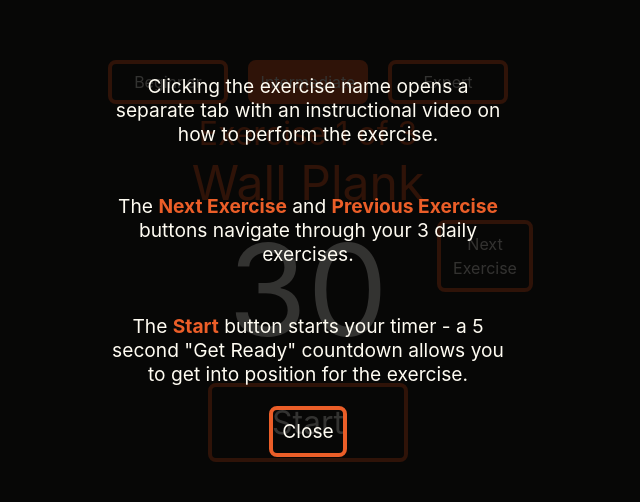
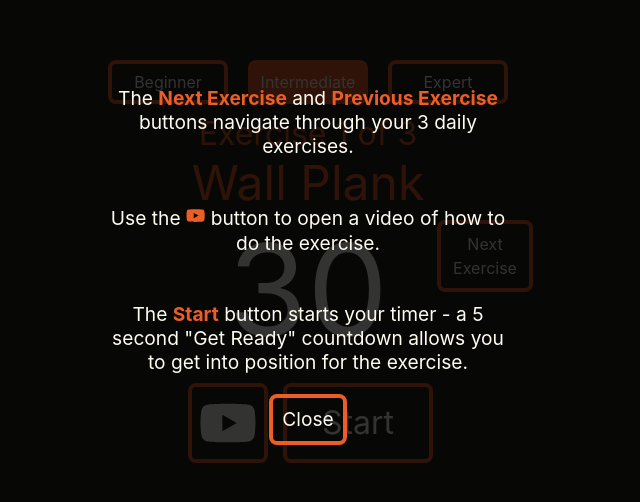
Before and after one commit to corygold-dev/2min.fit, a React (Create React App) app: page / in a window 1280 px wide. Shown: the part 144-646 px from the top of the page, without its empty margins (332-972 px from the left). Built offline with nearby package versions, Linux system fonts and the light colour scheme.

Commit message:
Move how-to video into a separate button

```diff
--- a/package.json
+++ b/package.json
@@ -8,6 +8,7 @@
     "@testing-library/user-event": "^13.5.0",
     "react": "^18.2.0",
     "react-dom": "^18.2.0",
+    "react-icons": "^4.8.0",
     "react-scripts": "5.0.1",
     "web-vitals": "^2.1.4"
   },
--- a/src/components/Counter/Counter.css
+++ b/src/components/Counter/Counter.css
@@ -1,9 +1,26 @@
+#video-start-buttons {
+  display: flex;
+}
+
+#video-start-buttons * {
+  font-size: 2em;
+  height: 80px;
+  margin: 0 5px;
+}
+
 #counter {
   font-size: 8em;
   margin-bottom: 1rem;
 }
 
 #timer-button {
-  font-size: 2em;
-  width: 200px;
+  width: 150px;
 }
+
+#video-button {
+  width: 80px;
+  display: flex;
+  align-items: center;
+  justify-content: center;
+  padding: 2px;
+}
--- a/src/components/Counter/Counter.jsx
+++ b/src/components/Counter/Counter.jsx
@@ -3,10 +3,15 @@ import "./Counter.css";
 import ding from "../../assets/ding.mp3";
 import { CounterContext } from "../../providers/CounterProvider";
 import { ExerciseContext } from "../../providers/ExerciseProvider";
+import { FaYoutube } from "react-icons/fa";
+import { ProgramContext } from "../../providers/ProgramProvider";
 
 export default function Counter() {
   const { timerStarted, setTimerStarted } = useContext(CounterContext);
   const { setExerciseNum, exerciseNum } = useContext(ExerciseContext);
+  const { exerciseBlock } = useContext(ProgramContext);
+
+  const exerciseLink = exerciseBlock[exerciseNum]["link"];
 
   const [counter, setCounter] = useState(30);
   const [buttonContent, setButtonContent] = useState("Start");
@@ -63,9 +68,16 @@ export default function Counter() {
   return (
     <div>
       <div id="counter">{counter}</div>
-      <button id="timer-button" onClick={handleButtonClick}>
-        {buttonContent}
-      </button>
+      <div id="video-start-buttons">
+        <a href={exerciseLink} target="_blank" rel="noreferrer">
+          <button id="video-button">
+            <FaYoutube />
+          </button>
+        </a>
+        <button id="timer-button" onClick={handleButtonClick}>
+          {buttonContent}
+        </button>
+      </div>
     </div>
   );
 }
--- a/src/components/ExerciseDisplay/ExerciseDisplay.css
+++ b/src/components/ExerciseDisplay/ExerciseDisplay.css
@@ -3,16 +3,6 @@
   color: #eb5e28;
 }
 
-#exercise-display a {
+#exercise-name {
   font-size: 3rem;
 }
-
-#exercise-display a:hover {
-  color: #ccc5b9;
-  transition: 200ms;
-}
-
-#exercise-display a {
-  text-decoration: none;
-  color: inherit;
-}
--- a/src/components/ExerciseDisplay/ExerciseDisplay.jsx
+++ b/src/components/ExerciseDisplay/ExerciseDisplay.jsx
@@ -7,14 +7,13 @@ export default function ExerciseDisplay() {
   const { exerciseBlock } = useContext(ProgramContext);
 
   const exerciseName = exerciseBlock[exerciseNum]["exerciseName"];
-  const exerciseLink = exerciseBlock[exerciseNum]["link"];
 
   return (
     <div id="exercise-display">
       <div>Exercise {exerciseNum} of 3</div>
-      <a href={exerciseLink} target="_blank" rel="noreferrer">
+      <div id="exercise-name">
         {exerciseName}
-      </a>
+      </div>
     </div>
   );
 }
--- a/src/components/Instructions/Instructions.jsx
+++ b/src/components/Instructions/Instructions.jsx
@@ -1,5 +1,6 @@
 import React, { useState } from "react";
 import "./Instructions.css";
+import { FaYoutube } from "react-icons/fa";
 
 export default function Instructions() {
   const [instructionsShown, setInstructionsShown] = useState(true);
@@ -8,20 +9,24 @@ export default function Instructions() {
     <div id={instructionsShown ? "instructions" : "hiddenInstructions"}>
       <div>
         <p>
-          Clicking the exercise name opens a separate tab with an instructional
-          video on how to perform the exercise.
+          The <strong>Next Exercise</strong> and{" "}
+          <strong>Previous Exercise</strong> buttons navigate through your 3
+          daily exercises.
         </p>
       </div>
       <div>
         <p>
-          The <strong>Next Exercise</strong> and <strong>Previous Exercise</strong> buttons navigate through
-          your 3 daily exercises.
+          Use the{" "}
+          <strong>
+            <FaYoutube />
+          </strong>{" "}
+          button to open a video of how to do the exercise.
         </p>
       </div>
       <div>
         <p>
-          The <strong>Start</strong> button starts your timer - a 5 second "Get Ready"
-          countdown allows you to get into position for the exercise.
+          The <strong>Start</strong> button starts your timer - a 5 second "Get
+          Ready" countdown allows you to get into position for the exercise.
         </p>
         <button onClick={() => setInstructionsShown(false)}>Close</button>
       </div>
--- a/src/index.css
+++ b/src/index.css
@@ -38,3 +38,8 @@ button:hover {
   background-color: #eb5e28;
   transition: 200ms;
 }
+
+a {
+  text-decoration: none;
+  color: inherit;
+}
--- a/src/providers/ProgramProvider.js
+++ b/src/providers/ProgramProvider.js
@@ -13,7 +13,9 @@ function ProgramProvider({ children }) {
   }
 
   return (
-    <ProgramContext.Provider value={{ program, setProgram, exerciseBlock }}>
+    <ProgramContext.Provider
+      value={{ program, setProgram, exerciseBlock }}
+    >
       {children}
     </ProgramContext.Provider>
   );
```
Also changed, not shown: 1 other file (tests, documents, lock files or other folders).
